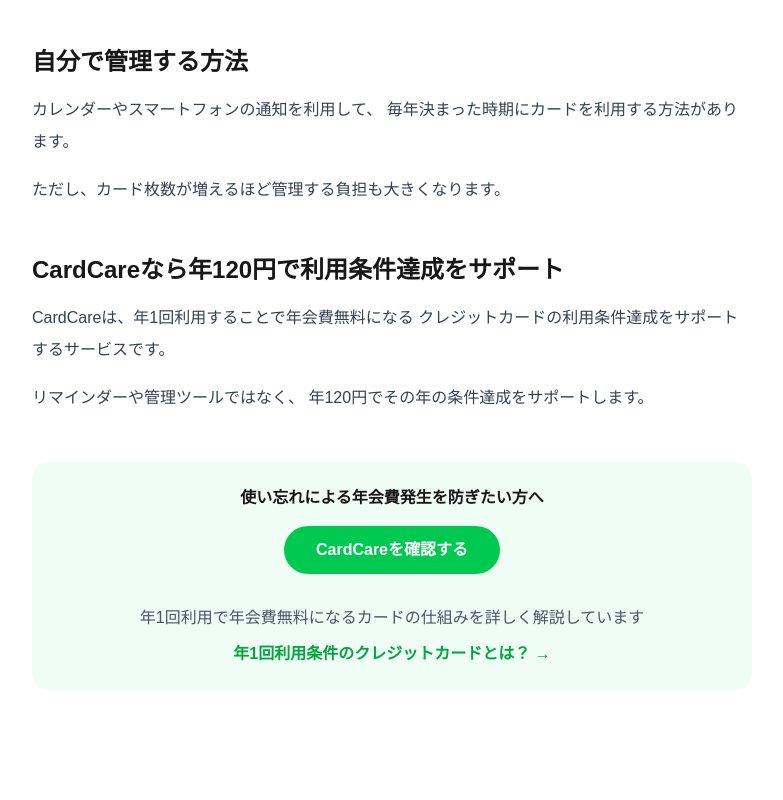
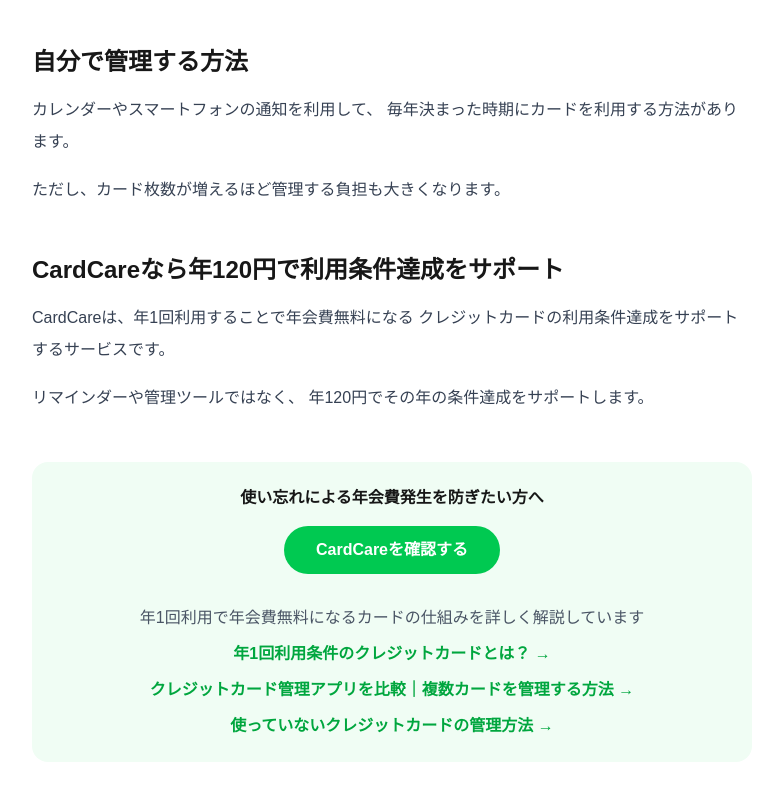
Before and after one commit to vbball0316-debug/cardcare, a Next.js app: page /blog/card-use-condition-reminder in a window 1280 px wide. Shown: the part 880-1680 px from the top of the page, without its empty margins (248-1031 px from the left). Before the commit the page ends 1618 px from the top, so only its background shows below. Built offline with nearby package versions, Linux system fonts and the light colour scheme.

Commit message:
Add internal links to card use reminder article

```diff
--- a/app/blog/card-use-condition-reminder/page.tsx
+++ b/app/blog/card-use-condition-reminder/page.tsx
@@ -140,6 +140,25 @@
     年1回利用条件のクレジットカードとは？ →
 
   </a>
+  <br />
+
+<a
+  href="/blog/credit-card-management-app"
+  className="mt-3 inline-block font-bold text-green-600"
+>
+  クレジットカード管理アプリを比較｜複数カードを管理する方法 →
+</a>
+
+
+<br />
+
+
+<a
+  href="/blog/not-using-credit-card"
+  className="mt-3 inline-block font-bold text-green-600"
+>
+  使っていないクレジットカードの管理方法 →
+</a>
 
 </div>
 
```
